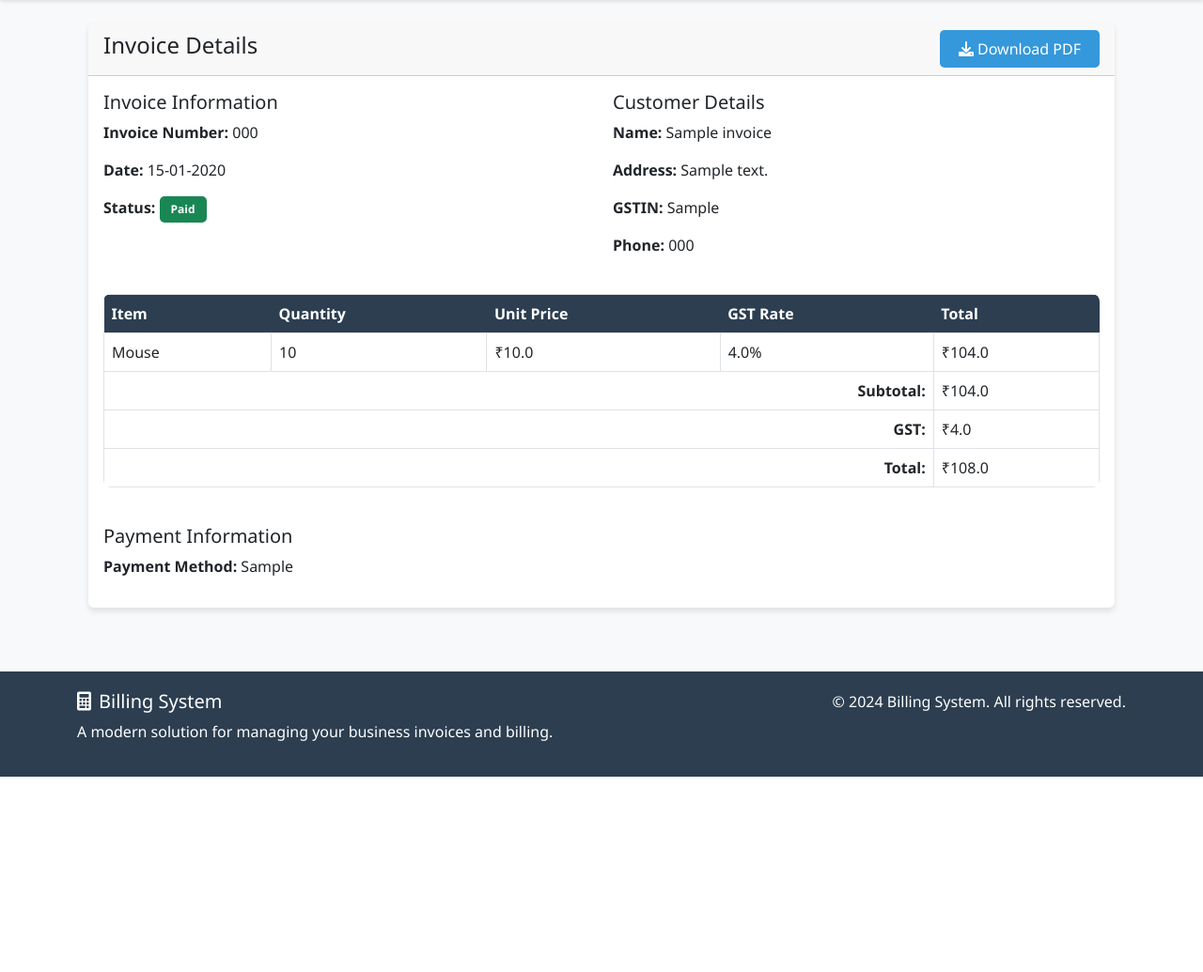
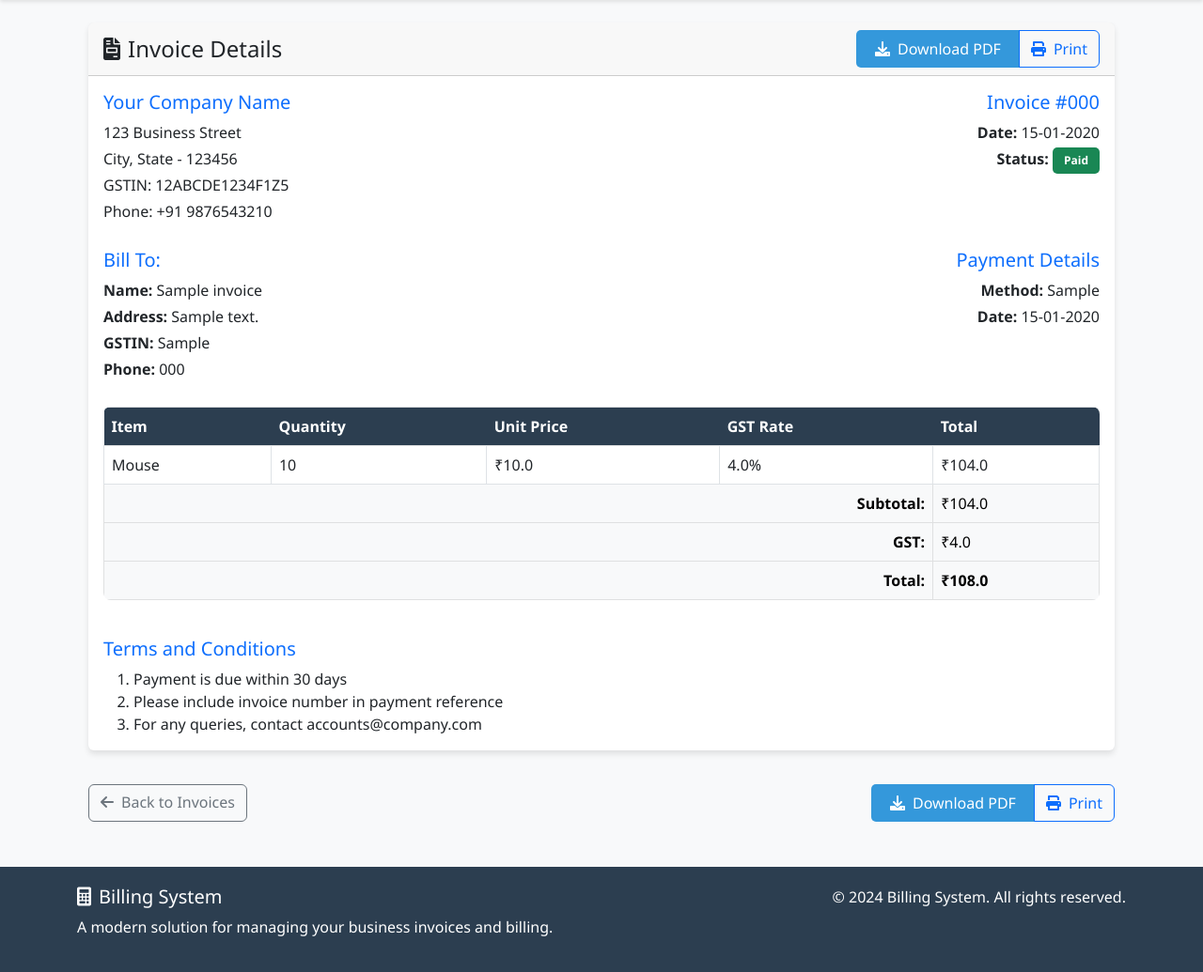
Before and after one commit to Vahulthasan/billing_system, a Flask app: page /invoice/1 in a window 1280 px wide. Shown: the part 56-1091 px from the top of the page at 94% size. Before the commit the page ends 883 px from the top, so only its background shows below. Run offline with Flask 3, Linux system fonts and the light colour scheme; a user stored in the database is signed in; tables that the repository leaves empty hold one stand-in row (values such as "Sample post").

Commit message:
Update templates with modern design and enhanced invoice download functionality

```diff
--- a/templates/invoice.html
+++ b/templates/invoice.html
@@ -6,28 +6,56 @@
         <div class="col-md-12">
             <div class="card">
                 <div class="card-header d-flex justify-content-between align-items-center">
-                    <h4>Invoice Details</h4>
-                    <a href="{{ url_for('download_invoice', invoice_id=invoice.id) }}" class="btn btn-primary">
-                        <i class="fas fa-download"></i> Download PDF
-                    </a>
+                    <h4 class="mb-0">
+                        <i class="fas fa-file-invoice me-2"></i>Invoice Details
+                    </h4>
+                    <div class="btn-group">
+                        <a href="{{ url_for('download_invoice', invoice_id=invoice.id) }}"
+                           class="btn btn-primary">
+                            <i class="fas fa-download me-2"></i>Download PDF
+                        </a>
+                        <button type="button" class="btn btn-outline-primary"
+                                onclick="window.print()">
+                            <i class="fas fa-print me-2"></i>Print
+                        </button>
+                    </div>
                 </div>
                 <div class="card-body">
+                    <!-- Company Details -->
                     <div class="row mb-4">
                         <div class="col-md-6">
-                            <h5>Invoice Information</h5>
-                            <p><strong>Invoice Number:</strong> {{ invoice.invoice_number }}</p>
-                            <p><strong>Date:</strong> {{ invoice.date.strftime('%d-%m-%Y') }}</p>
-                            <p><strong>Status:</strong> <span class="badge bg-success">Paid</span></p>
+                            <h5 class="text-primary">Your Company Name</h5>
+                            <p class="mb-1">123 Business Street</p>
+                            <p class="mb-1">City, State - 123456</p>
+                            <p class="mb-1">GSTIN: 12ABCDE1234F1Z5</p>
+                            <p class="mb-1">Phone: +91 9876543210</p>
                         </div>
-                        <div class="col-md-6">
-                            <h5>Customer Details</h5>
-                            <p><strong>Name:</strong> {{ invoice.customer_name }}</p>
-                            <p><strong>Address:</strong> {{ invoice.customer_address }}</p>
-                            <p><strong>GSTIN:</strong> {{ invoice.customer_gstin }}</p>
-                            <p><strong>Phone:</strong> {{ invoice.customer_phone }}</p>
+                        <div class="col-md-6 text-end">
+                            <h5 class="text-primary">Invoice #{{ invoice.invoice_number }}</h5>
+                            <p class="mb-1"><strong>Date:</strong> {{ invoice.date.strftime('%d-%m-%Y') }}</p>
+                            <p class="mb-1"><strong>Status:</strong>
+                                <span class="badge bg-success">Paid</span>
+                            </p>
                         </div>
                     </div>
 
+                    <!-- Customer Details -->
+                    <div class="row mb-4">
+                        <div class="col-md-6">
+                            <h5 class="text-primary">Bill To:</h5>
+                            <p class="mb-1"><strong>Name:</strong> {{ invoice.customer_name }}</p>
+                            <p class="mb-1"><strong>Address:</strong> {{ invoice.customer_address }}</p>
+                            <p class="mb-1"><strong>GSTIN:</strong> {{ invoice.customer_gstin }}</p>
+                            <p class="mb-1"><strong>Phone:</strong> {{ invoice.customer_phone }}</p>
+                        </div>
+                        <div class="col-md-6 text-end">
+                            <h5 class="text-primary">Payment Details</h5>
+                            <p class="mb-1"><strong>Method:</strong> {{ invoice.payment_method }}</p>
+                            <p class="mb-1"><strong>Date:</strong> {{ invoice.date.strftime('%d-%m-%Y') }}</p>
+                        </div>
+                    </div>
+
+                    <!-- Items Table -->
                     <div class="table-responsive">
                         <table class="table table-bordered">
                             <thead class="table-light">
@@ -50,7 +78,7 @@
                                 </tr>
                                 {% endfor %}
                             </tbody>
-                            <tfoot>
+                            <tfoot class="table-light">
                                 <tr>
                                     <td colspan="4" class="text-end"><strong>Subtotal:</strong></td>
                                     <td>₹{{ invoice.subtotal }}</td>
@@ -61,19 +89,68 @@
                                 </tr>
                                 <tr>
                                     <td colspan="4" class="text-end"><strong>Total:</strong></td>
-                                    <td>₹{{ invoice.total }}</td>
+                                    <td><strong>₹{{ invoice.total }}</strong></td>
                                 </tr>
                             </tfoot>
                         </table>
                     </div>
 
+                    <!-- Terms and Conditions -->
                     <div class="mt-4">
-                        <h5>Payment Information</h5>
-                        <p><strong>Payment Method:</strong> {{ invoice.payment_method }}</p>
+                        <h5 class="text-primary">Terms and Conditions</h5>
+                        <ol class="mb-0">
+                            <li>Payment is due within 30 days</li>
+                            <li>Please include invoice number in payment reference</li>
+                            <li>For any queries, contact accounts@company.com</li>
+                        </ol>
                     </div>
                 </div>
             </div>
         </div>
     </div>
+
+    <!-- Action Buttons -->
+    <div class="row mt-3">
+        <div class="col-md-12">
+            <div class="d-flex justify-content-between">
+                <a href="{{ url_for('view_invoices') }}" class="btn btn-outline-secondary">
+                    <i class="fas fa-arrow-left me-2"></i>Back to Invoices
+                </a>
+                <div class="btn-group">
+                    <a href="{{ url_for('download_invoice', invoice_id=invoice.id) }}"
+                       class="btn btn-primary">
+                        <i class="fas fa-download me-2"></i>Download PDF
+                    </a>
+                    <button type="button" class="btn btn-outline-primary"
+                            onclick="window.print()">
+                        <i class="fas fa-print me-2"></i>Print
+                    </button>
+                </div>
+            </div>
+        </div>
+    </div>
 </div>
+
+<!-- Print Styles -->
+<style>
+    @media print {
+        .navbar, .btn-group, .btn {
+            display: none !important;
+        }
+        .card {
+            border: none !important;
+            box-shadow: none !important;
+        }
+        .card-header {
+            background-color: white !important;
+            border-bottom: 2px solid #000 !important;
+        }
+        .table {
+            border: 1px solid #000 !important;
+        }
+        .table th, .table td {
+            border: 1px solid #000 !important;
+        }
+    }
+</style>
 {% endblock %}
```
Also changed, not shown: templates/add_product.html (+64 -20 lines).
